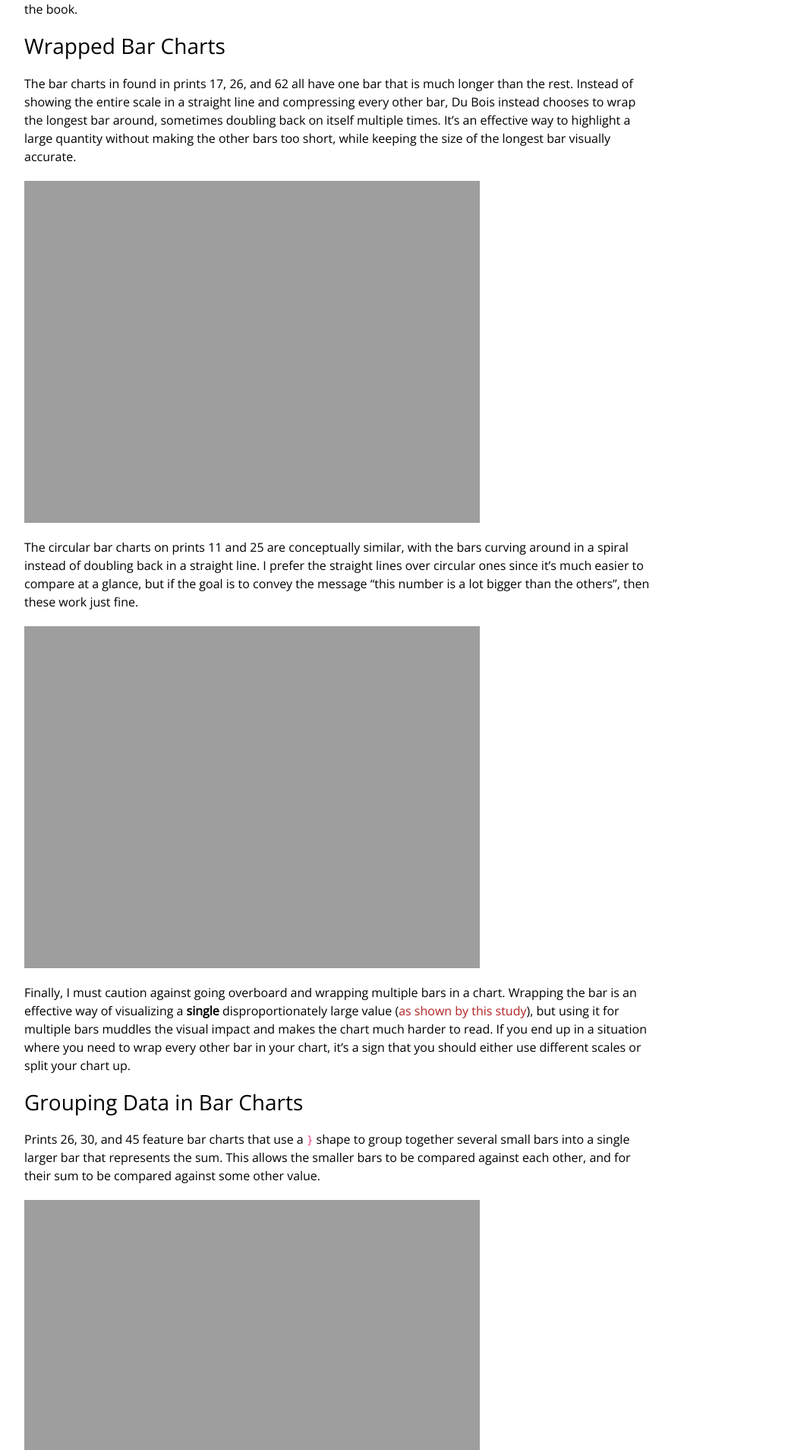
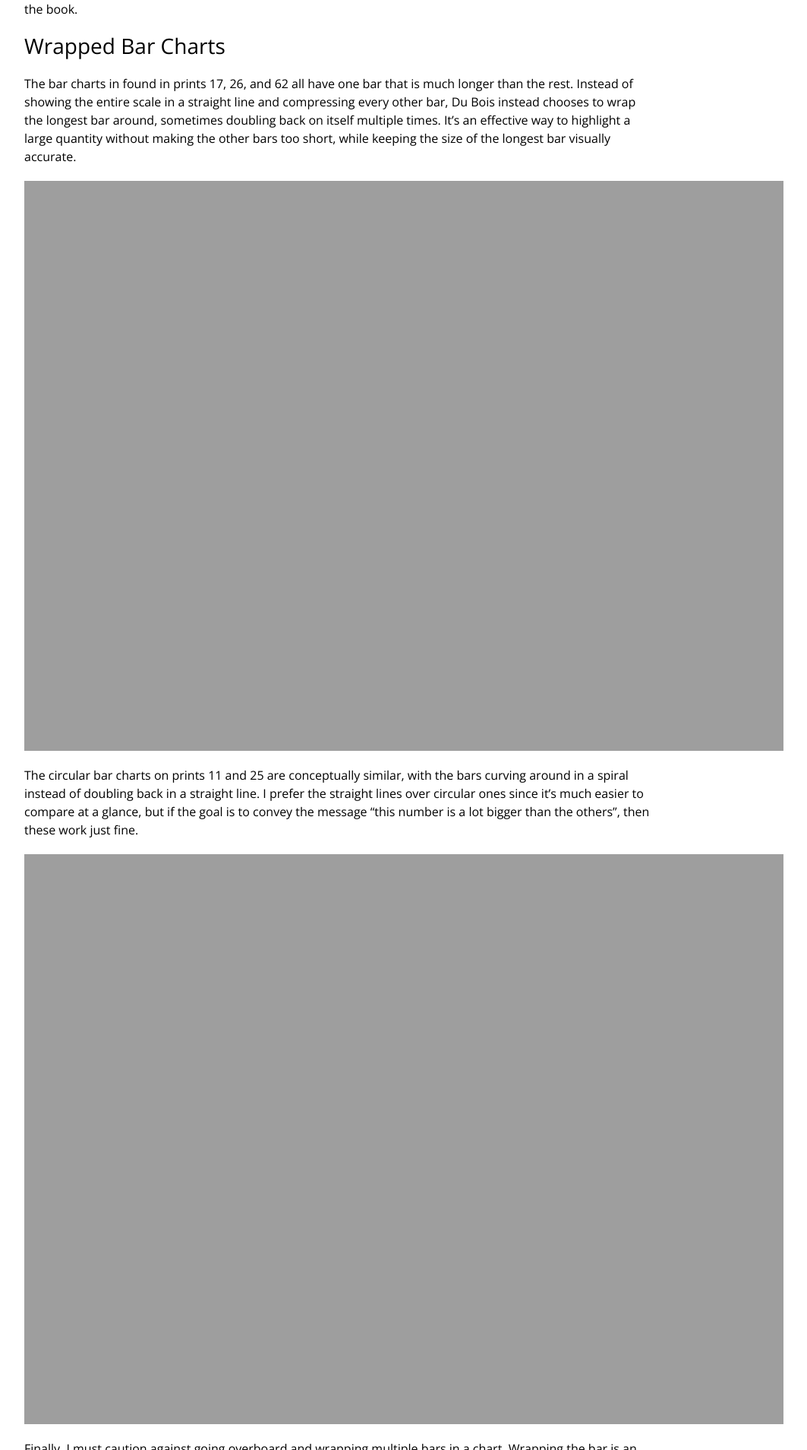
Before and after one commit to yangdanny97/yangdanny97.github.io, a Jekyll site: the page built from _posts/2023-10-03-dubois-data-portraits.md, in a window 1280 px wide. Shown: the part 906-2814 px from the top of the page at 76% size, without its empty margins (193-1256 px from the left). Built offline with Jekyll 4.4.1, drawn with Linux system fonts in a browser that asks for light colours; comment, search, counter and statistics services are not loaded.

Commit message:
increase size of images

```diff
--- a/_posts/2023-10-03-dubois-data-portraits.md
+++ b/_posts/2023-10-03-dubois-data-portraits.md
@@ -22,11 +22,11 @@ Below I discuss some that stood out the most to me, referring to the prints usin
 
 The bar charts in found in prints 17, 26, and 62 all have one bar that is much longer than the rest. Instead of showing the entire scale in a straight line and compressing every other bar, Du Bois instead chooses to wrap the longest bar around, sometimes doubling back on itself multiple times. It's an effective way to highlight a large quantity without making the other bars too short, while keeping the size of the longest bar visually accurate.
 
-![Print 26](https://yangdanny97.github.io/misc/dubois/26.png){: height="px600" width="600"}
+![Print 26](https://yangdanny97.github.io/misc/dubois/26.png){: height="px1000" width="1000"}
 
 The circular bar charts on prints 11 and 25 are conceptually similar, with the bars curving around in a spiral instead of doubling back in a straight line. I prefer the straight lines over circular ones since it's much easier to compare at a glance, but if the goal is to convey the message "this number is a lot bigger than the others", then these work just fine.
 
-![Print 11](https://yangdanny97.github.io/misc/dubois/11.png){: height="px600" width="600"}
+![Print 11](https://yangdanny97.github.io/misc/dubois/11.png){: height="px1000" width="1000"}
 
 Finally, I must caution against going overboard and wrapping multiple bars in a chart. Wrapping the bar is an effective way of visualizing a **single** disproportionately large value ([as shown by this study](https://arxiv.org/pdf/2001.03271.pdf)), but using it for multiple bars muddles the visual impact and makes the chart much harder to read. If you end up in a situation where you need to wrap every other bar in your chart, it's a sign that you should either use different scales or split your chart up.
 
@@ -34,7 +34,7 @@ Finally, I must caution against going overboard and wrapping multiple bars in a
 
 Prints 26, 30, and 45 feature bar charts that use a `}` shape to group together several small bars into a single larger bar that represents the sum. This allows the smaller bars to be compared against each other, and for their sum to be compared against some other value.
 
-![Print 30](https://yangdanny97.github.io/misc/dubois/30.png){: height="px600" width="600"}
+![Print 30](https://yangdanny97.github.io/misc/dubois/30.png){: height="px1000" width="1000"}
 
 While the curved lines and the combined bar are easy to hand-draw in the perfect locations, it is significantly harder to computationally generate them in a generic/reusable way. A simpler solution that accomplishes the same effect is just to add an extra bar for the combined value, with a clear indication that it represents a sum. It does have one small downside though - compared to Du Bois's approach which places the extra bar in a previously-unused space, this method would require a bit of extra space for the additional bar.
 
@@ -42,21 +42,21 @@ While the curved lines and the combined bar are easy to hand-draw in the perfect
 
 In print 16, Du Bois makes a common mistake in scaling the diameter of each circle to the value it represents. This creates a visual distortion because the areas of the circles are no longer proportional to their values - the bottom circle appears roughly 1.7x the size of the top circle, even though the ratio between their values is only 1.32.
 
-![Print 16](https://yangdanny97.github.io/misc/dubois/16.png){: height="px600" width="600"}
+![Print 16](https://yangdanny97.github.io/misc/dubois/16.png){: height="px1000" width="1000"}
 
 To draw correctly-sized circles, the largest circle needs to be √1.32x the diameter of the smallest one. In other words, the ratio between the diameters should be the square root of the ratio between the values.
 
 Interestingly, there are several charts utilizing other shapes that scale the areas correctly. This includes the money bags in print 18, along with the (surprisingly detailed) USA silhouettes in prints 41 and 42.
 
-![Print 18](https://yangdanny97.github.io/misc/dubois/18.png){: height="px600" width="600"}
+![Print 18](https://yangdanny97.github.io/misc/dubois/18.png){: height="px1000" width="1000"}
 
-![Print 42](https://yangdanny97.github.io/misc/dubois/42.png){: height="px600" width="600"}
+![Print 42](https://yangdanny97.github.io/misc/dubois/42.png){: height="px1000" width="1000"}
 
 ## Arrows on Maps
 
 Print 8 is a cool layout showing immigration and emigration between Georgia and every other state.
 
-![Print 8](https://yangdanny97.github.io/misc/dubois/8.png){: height="px600" width="600"}
+![Print 8](https://yangdanny97.github.io/misc/dubois/8.png){: height="px1000" width="1000"}
 
 It looks like a vector field diagram, except here the lengths of the arrows are not proportional to the quantity of migration as I would expect.
 
@@ -68,7 +68,7 @@ Although this chart gives up arrow length as a visual channel, I suspect this is
 
 Breaking the axis in a bar chart or area chart is usually a terrible sin in data visualization since it ruins the relationship between the size of an element and the value it represents. Wrapping the bars around (as discussed previously) can highlight large values with less distortion, but in print 12 we see a surprisingly effective visualization featuring an axis break.
 
-![Print 12](https://yangdanny97.github.io/misc/dubois/12.png){: height="px600" width="600"}
+![Print 12](https://yangdanny97.github.io/misc/dubois/12.png){: height="px1000" width="1000"}
 
 This chart shows the percentage of free blacks in Georgia climb from 1% to 100% following emancipation. Two points are key to its effectiveness in this situation: firstly, the axis does not continue - the chart is entirely cut off past the axis break; secondly, we don't care about comparing the 1.X% values in the chart with 100% - we know the difference is huge and that's all the point the chart needs to make.
 
@@ -76,33 +76,33 @@ This chart shows the percentage of free blacks in Georgia climb from 1% to 100%
 
 One effective use of this is print 14, which is simple to read and is more or less equivalent to adding labels/annotations for a bar chart in a novel position.
 
-![Print 14](https://yangdanny97.github.io/misc/dubois/14.png){: height="px600" width="600"}
+![Print 14](https://yangdanny97.github.io/misc/dubois/14.png){: height="px1000" width="1000"}
 
 One less effective example is print 23, which I found confusing to interpret. If the ordering of the years on the vertical axis were reversed it might have been clearer.
 
-![Print 23](https://yangdanny97.github.io/misc/dubois/23.png){: height="px600" width="600"}
+![Print 23](https://yangdanny97.github.io/misc/dubois/23.png){: height="px1000" width="1000"}
 
 ## Labeled Events
 
 When visualizing data over a long period of time, it's very important to put the data into context. Labeling important events is a great way to call attention to interesting trends in the data and makes a visualization much more informative. Du Bois does this to great effect in prints 21 and 40.
 
-![Print 21](https://yangdanny97.github.io/misc/dubois/21.png){: height="px600" width="600"}
+![Print 21](https://yangdanny97.github.io/misc/dubois/21.png){: height="px1000" width="1000"}
 
 ## Color
 
 I had quite a few gripes with color choice in many of the prints, but one use of color that stood out positively to me was 56. Using the dark color to fill what would have otherwise been negative space in the bar chart places the emphasis on what that space represents - the large proportion of Blacks that do not own land.
 
-![Print 56](https://yangdanny97.github.io/misc/dubois/56.png){: height="px600" width="600"}
+![Print 56](https://yangdanny97.github.io/misc/dubois/56.png){: height="px1000" width="1000"}
 
 For many of the choropleths (for example: 2, 5, 6, 38, just to name a few), the chosen color scale was not sequential, which made it more difficult to differentiate geographical trends in the data.
 
-![Print 2](https://yangdanny97.github.io/misc/dubois/2.png){: height="px600" width="600"}
+![Print 2](https://yangdanny97.github.io/misc/dubois/2.png){: height="px1000" width="1000"}
 
 Although we see hints of using darker colors/denser marks to indicate larger numbers such as in print 2 above, ultimately the color selection was so poor that it hindered the effectiveness of the visualization.
 
 This poor color selection does not only affect choropleths. The geographic dot plots on prints 34-36 also suffer. Although partially attributed to the age of the prints, many of the dots are so small and dark that it was difficult for me to to tell their colors apart.
 
-![Print 34](https://yangdanny97.github.io/misc/dubois/34.png){: height="px600" width="600"}
+![Print 34](https://yangdanny97.github.io/misc/dubois/34.png){: height="px1000" width="1000"}
 
 Of course, there may have been other concerns that led to this color selection - Du Bois and his students had much less control over darkness and hues for these hand-painted maps than we do today. Gradients and perfectly accurate color scales are trivial to create with computers nowadays, but back then perhaps an explicit choice was made to sacrifice a sequential color scale in favor of having high contrast between each bucket.
 
```
